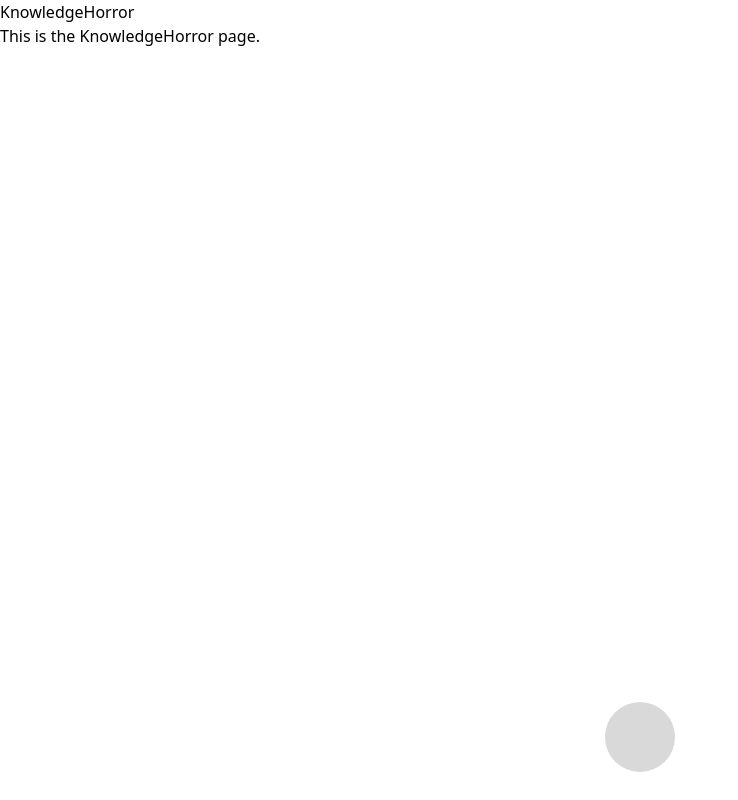
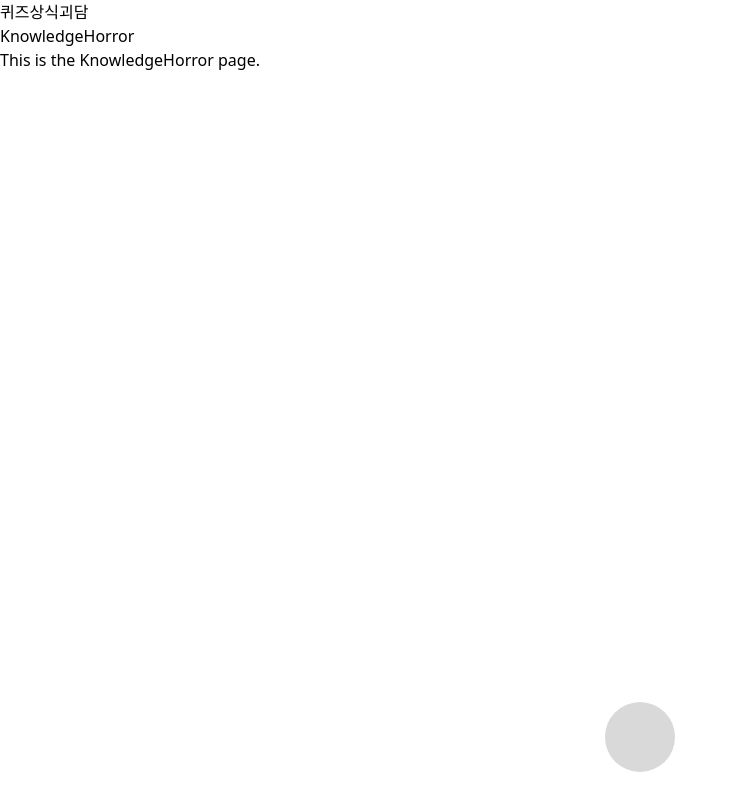
Before and after one commit to kdt-ful-class-three-group/poop, a React (Vite) app in the folder client/: page /KnowledgeHorror in a window 1280 px wide. Shown: the whole page, without its empty margins (0-738 px from the left). Built offline with nearby package versions, Linux system fonts and the light colour scheme.

Commit message:
Menu 컴포넌트 사용

```diff
--- a/client/src/pages/KnowledgeHorror.jsx
+++ b/client/src/pages/KnowledgeHorror.jsx
@@ -3,6 +3,7 @@ import Menu from "../commonComponents/Menu.jsx";
 function KnowledgeHorror() {
   return (
     <div>
+      <Menu/>
       <h1>KnowledgeHorror</h1>
       <p>This is the KnowledgeHorror page.</p>
     </div>
--- a/client/src/pages/Quiz.jsx
+++ b/client/src/pages/Quiz.jsx
@@ -3,6 +3,7 @@ import Menu from '../commonComponents/Menu.jsx';
 function Quiz() {
   return (
     <div>
+      <Menu />
       <h1>Quiz Page</h1>
       <p>This is the quiz page.</p>
     </div>
```
Lines whose indentation alone changed are shown as unchanged.
